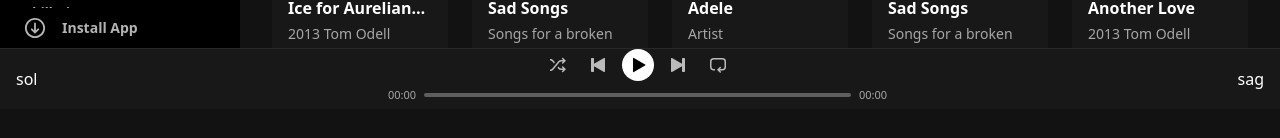
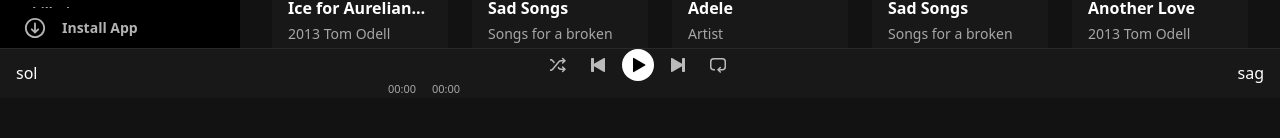
Before and after one commit to Sabuhi0/react-tailwind-spotify-clone, a React (Vite) app: page / in a window 1280 px wide. Shown: the part 656-794 px from the top of the page. Built offline with nearby package versions, Linux system fonts and the light colour scheme.

Commit message:
Update Player component

```diff
--- a/src/components/PlayingBar/BottomBar/Player/index.jsx
+++ b/src/components/PlayingBar/BottomBar/Player/index.jsx
@@ -1,9 +1,8 @@
 import React from 'react'
 import { Icon } from '../../../../assets/Icons'
-import { Range, getTrackBackground } from "react-range";
-import { useState } from 'react';
 import { useAudio } from 'react-use';
 import secondsToTime from '../../../../utils/secondsToTime';
+import CustomRange from '../CustomRange';
 
 const Player = () => {
 
@@ -44,46 +43,12 @@ const Player = () => {
           <div className='text-[0.6875rem] text-[#a7a7a7]'>
             {secondsToTime(state ?.time)}
           </div>
-          <Range
-            values={[state ?.time]}
-            step={STEP}
-            min={MIN}
-            max={state?.duration || 1}
-            onChange={(values) => controls.seek(values[0])}
-            renderTrack={({ props, children }) => (
-              <div
-                onMouseDown={props.onMouseDown}
-                onTouchStart={props.onTouchStart}
-                className="w-full h-7 flex group"
-                style={props.style}
-              >
-                <div
-                  ref={props.ref}
-                  className="h-1 w-full rounded-md self-center"
-                  style={{
-                    background: getTrackBackground({
-                      values: [state ?.time],
-                      colors: ["#fff", "#5e5e5e"],
-                      min: MIN,
-                      max: state?.duration || 1
-                    }),
-                  }}
-                >
-                  {children}
-                </div>
-              </div>
-            )}
-            renderThumb={({ props, isDragged }) => (
-              <div
-                {...props}
-                className={`h-3 w-3 rounded-full bg-white ${!isDragged ? 'opacity-0' : '' } group-hover:opacity-100`}
-                style={{
-                  ...props.style,
-                  boxShadow: "0 2px 4px 0 rgb(0 0 0 / 50%)"
-                }}
-              >
-              </div>
-            )}
+          <CustomRange
+            step={0.1}
+            min={0}
+            max={state ?.duration || 1}
+            value={state?.time}
+            onChange={value => controls.seek(value)}
           />
           <div className='text-[0.6875rem] text-[#a7a7a7]'>
             {secondsToTime(state ?.duration)}
```
